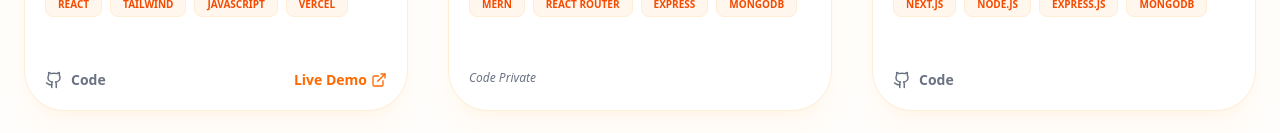
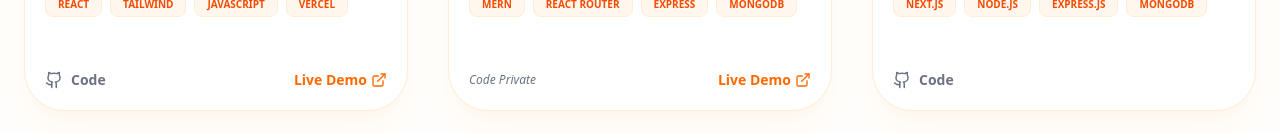
Before and after one commit to Nitin-Hiwale-20s/Portfolio, a React (Vite) app in the folder my-project/: page /projects in a window 1280 px wide. Shown: the part 667-800 px from the top of the page. Built offline with nearby package versions, Linux system fonts and the light colour scheme.

Commit message:
Update live link for MERN Blog Application
Updated the live link for the MERN Blog Application to point to a Google Drive file.

```diff
--- a/my-project/src/components/ProjectsSection.jsx
+++ b/my-project/src/components/ProjectsSection.jsx
@@ -15,7 +15,7 @@
     title: "MERN Blog Application",
     description: "Full-stack blog platform with authentication, CRUD operations, and post management features.",
     techStack: "MERN, React Router, Express, MongoDB",
-    liveLink: "#",
+    liveLink: "https://drive.google.com/file/d/1jcq8EmQGsTfytel8TypkmCTkHq7V9iLZ/view",
     githubLink: "#",
     imageUrl: "https://media.istockphoto.com/id/922745190/photo/blogging-blog-concepts-ideas-with-worktable.jpg?s=612x612&w=0&k=20&c=xR2vOmtg-N6Lo6_I269SoM5PXEVRxlgvKxXUBMeMC_A="
   },
```
